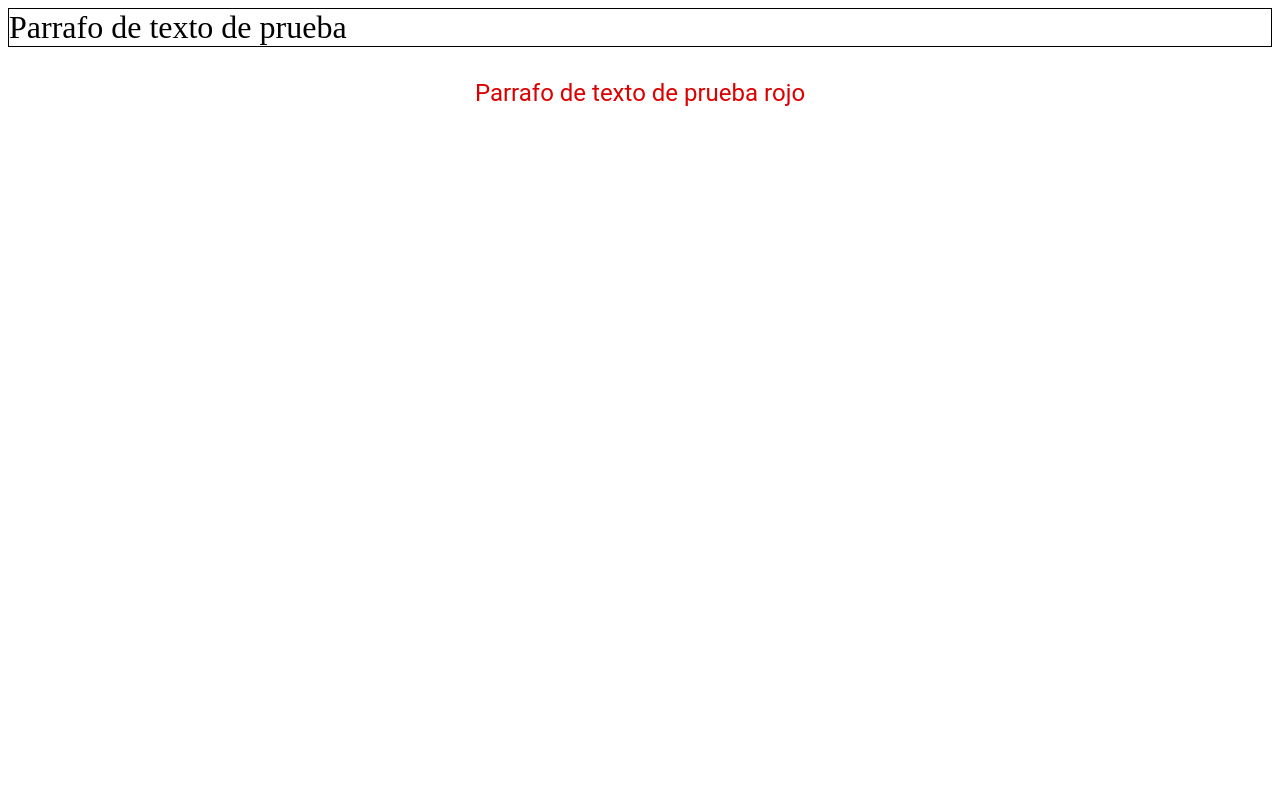
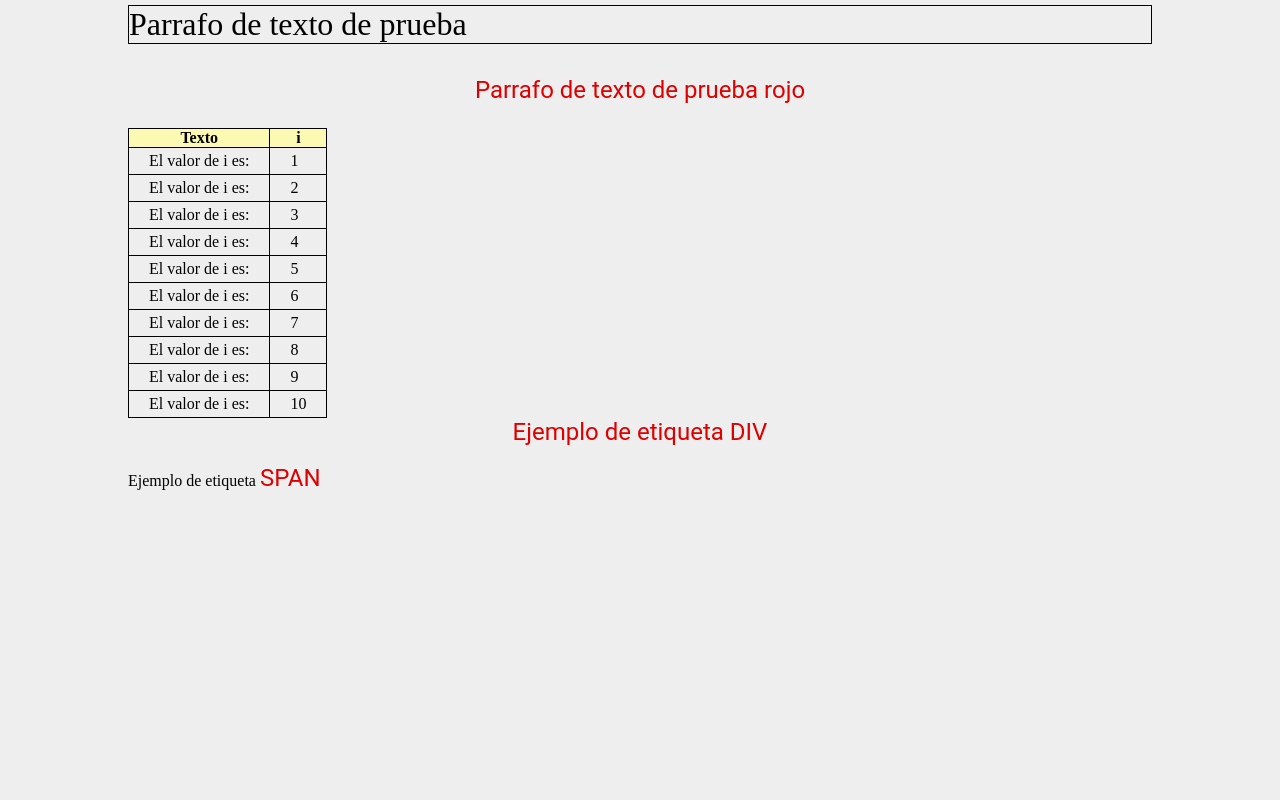
Before and after one commit to skripter/TE1-2026, a PHP site: page /estilo.php in a window 1280 px wide. Run offline with PHP 8.4, Linux system fonts and the light colour scheme.

Commit message:
Add files via upload

```diff
--- a/estilo.php
+++ b/estilo.php
@@ -1,10 +1,30 @@
 <html>
 <head>
 <title>Estilos CSS</title>
-<link href='style.css' rel='stylesheet' type='text/css'>
+<link href='./style.css' rel='stylesheet' type='text/css'>
 </head>
 <body>
 <p>Parrafo de texto de prueba</p>
 <p class='rojo'>Parrafo de texto de prueba rojo</p>
+<table class='tabla'>
+<tr>
+<th>Texto</th>
+<th>i</th>
+</tr>
+<tr><td>El valor de i es:</td><td>1</td></tr>
+<tr><td>El valor de i es:</td><td>2</td></tr>
+<tr><td>El valor de i es:</td><td>3</td></tr>
+<tr><td>El valor de i es:</td><td>4</td></tr>
+<tr><td>El valor de i es:</td><td>5</td></tr>
+<tr><td>El valor de i es:</td><td>6</td></tr>
+<tr><td>El valor de i es:</td><td>7</td></tr>
+<tr><td>El valor de i es:</td><td>8</td></tr>
+<tr><td>El valor de i es:</td><td>9</td></tr>
+<tr><td>El valor de i es:</td><td>10</td></tr>
+</table>
+
+<div class='rojo'>Ejemplo de etiqueta DIV</div>
+<br>
+<div>Ejemplo de etiqueta <span class='rojo'>SPAN</span></div>
 </body>
 </html>
--- a/style.css
+++ b/style.css
@@ -1,3 +1,8 @@
+body{
+	background-color: #eeeeee;
+	width: 80%;
+	margin: 5px auto;
+}
 p{
 	font-size: 200%;
 	font-family: serif;
@@ -10,3 +15,20 @@ p{
 	font-family:Roboto, Verdy, sans-serif;
 	border: 0;
 }
+
+.tabla{
+	border: 1px solid #000000;
+	border-collapse: collapse;
+}
+
+.tabla th, .tabla td{
+	padding: 0;
+	border-spacing: 0;
+	border: 1px solid #000000;
+}
+.tabla th{
+	background-color: #fcf9b3;
+}
+.tabla td{
+	padding: 4px 20px 4px 20px;
+}
```
